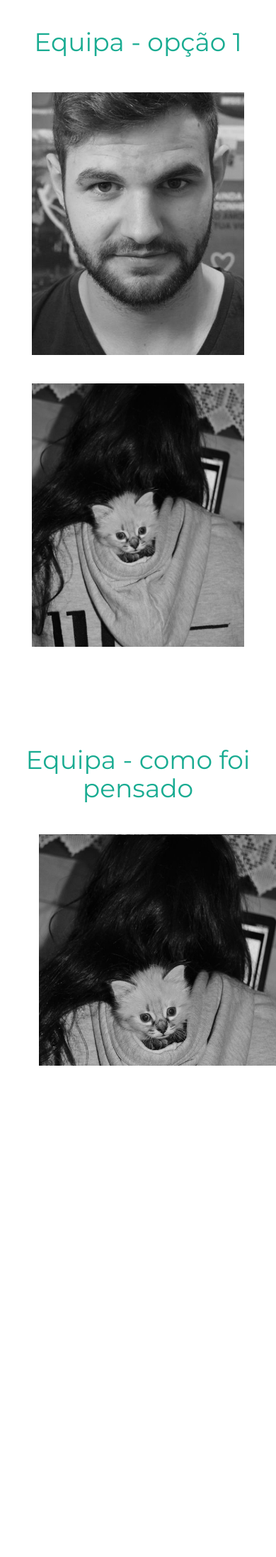
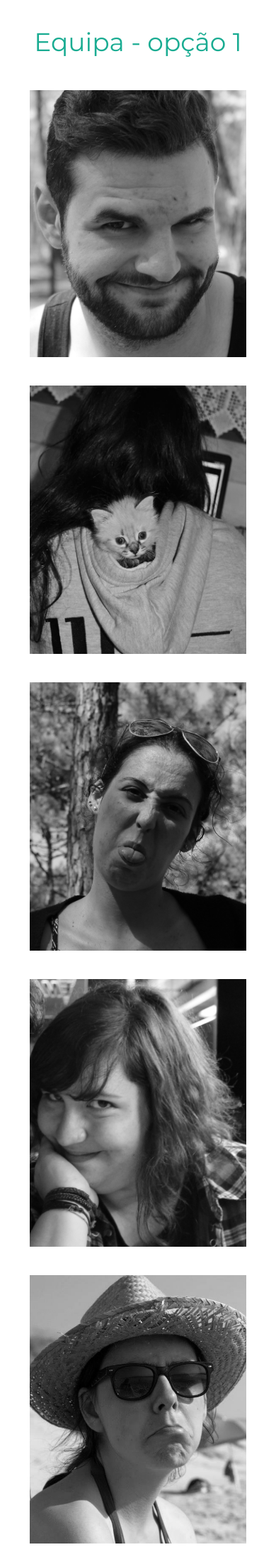
Before and after one commit to compulsions/site-resistance, a PHP site: page /team.html in a window 390 px wide. Shown: the part 52-2245 px from the top of the page at 71% size. Before the commit the page ends 1553 px from the top, so only its background shows below. Run offline with PHP 8.4, Linux system fonts and the light colour scheme; some libraries are stand-ins or nearby versions.

Commit message:
css, e fotos de team

```diff
--- a/css/caption_hover.css
+++ b/css/caption_hover.css
@@ -388,12 +388,45 @@
 	opacity: 1;
 }
 
+.grid {
+	padding: 20px 20px 100px 20px;
+	max-width: 1300px;
+	margin: 0 auto;
+	list-style: none;
+}
+
+.grid li {
+	display: inline-block;
+	width: 30%;
+	margin: 0;
+	padding: 20px;
+	text-align: left;
+	position: relative;
+}
+
 @media screen and (max-width: 31.5em) {
 	.grid {
-		padding: 10px 10px 100px 10px;
+		left: 5%;
+		right: 5%;
 	}
 	.grid li {
 		width: 100%;
-		min-width: 300px;
+		min-width: 100%;
 	}
 }
+@media screen and (max-width: 60em) {
+	.grid {
+		padding: 2% 2% 10% 2%;
+		max-width: 100%;
+		margin: 0 auto;
+		list-style: none;
+	}
+	.grid li {
+		display: inline-block;
+		width: 46%;
+		margin: 0;
+		padding: 20px;
+		text-align: left;
+		position: relative;
+	}
+}
--- a/team.html
+++ b/team.html
@@ -72,6 +72,45 @@
 					</figcaption>
 				</figure>
 			</li>
+			<li>
+				<figure>
+					<img src="img/photos/teste3.jpg">
+					<figcaption>
+						<h3>Mariana Martins</h3>
+						<span>Design e Tecnologia </span>
+						<a href="" target="_blank"> <img src="img/linked.png"> </a>
+						<a href="" target="_blank"> <img src="img/behance.png"> </a>
+						<a href="" target="_blank"> <img src="img/git.png"> </a>
+
+					</figcaption>
+				</figure>
+			</li>
+			<li>
+				<figure>
+					<img src="img/photos/teste4.jpg">
+					<figcaption>
+						<h3>Panda Jnai</h3>
+						<span>Design e Tecnologia </span>
+						<a href="" target="_blank"> <img src="img/linked.png"> </a>
+						<a href="" target="_blank"> <img src="img/behance.png"> </a>
+						<a href="" target="_blank"> <img src="img/git.png"> </a>
+
+					</figcaption>
+				</figure>
+			</li>
+			<li>
+				<figure>
+					<img src="img/photos/teste5.jpg">
+					<figcaption>
+						<h3>Sofiiii</h3>
+						<span>Design e Tecnologia </span>
+						<a href="" target="_blank"> <img src="img/linked.png"> </a>
+						<a href="" target="_blank"> <img src="img/behance.png"> </a>
+						<a href="" target="_blank"> <img src="img/git.png"> </a>
+
+					</figcaption>
+				</figure>
+			</li>
 		</ul>
 	</div>
 	<div class="container">
```
Also changed, not shown: index.html (+6 -4 lines), img/photos/teste2.jpg, img/photos/teste22.jpg (added), img/photos/teste3.JPG (added), img/photos/teste33.jpg (added), img/photos/teste4.JPG (added), img/photos/teste44.jpg (added), img/photos/teste5.jpg (added).
